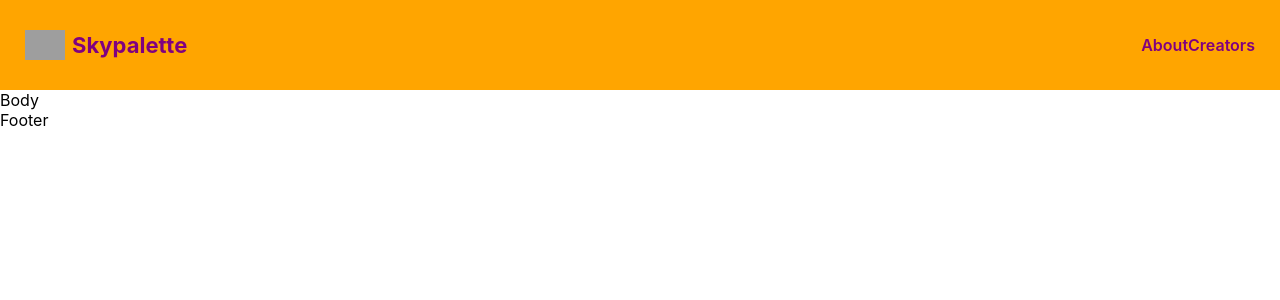
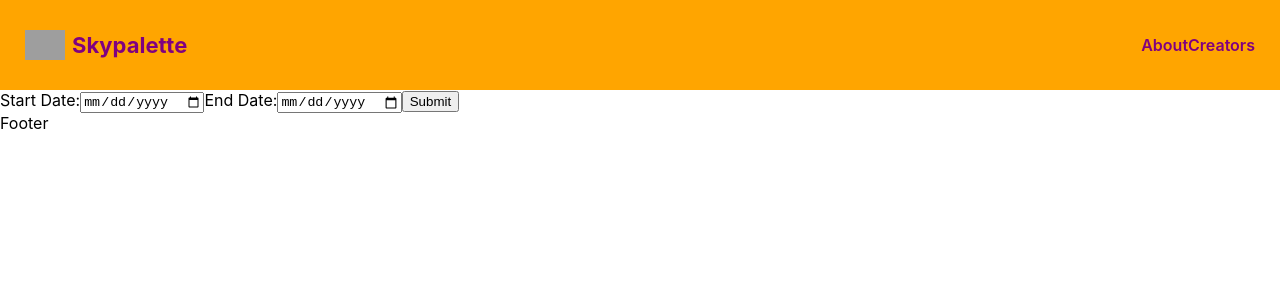
Before and after one commit to Muradhanki/SkyPalette, a React (Vite) app: page / in a window 1280 px wide. Shown: the top 300 px of the page. Built offline with nearby package versions, Linux system fonts and the light colour scheme; grey boxes are pictures that could not be loaded.

Commit message:
feat:body component update with added user form.

```diff
--- a/src/components/Body.jsx
+++ b/src/components/Body.jsx
@@ -1,11 +1,29 @@
-import React from 'react'
-import UserInputForm from './UserInputForm'
+// import React from 'react'
+// import UserInputForm from './UserInputForm'
+
+// function Body() {
+//   return (
+//     <div>Body</div>
+//   )
+// }
+
+
+// export default Body
+
+//NEW natt5
+
+
+import React from 'react';
+import UserInputForm from './UserInputForm';
+
 
 function Body() {
   return (
-    <div>Body</div>
-  )
+    <div>
+
+      <UserInputForm />
+    </div>
+  );
 }
 
-
-export default Body
+export default Body;
```
